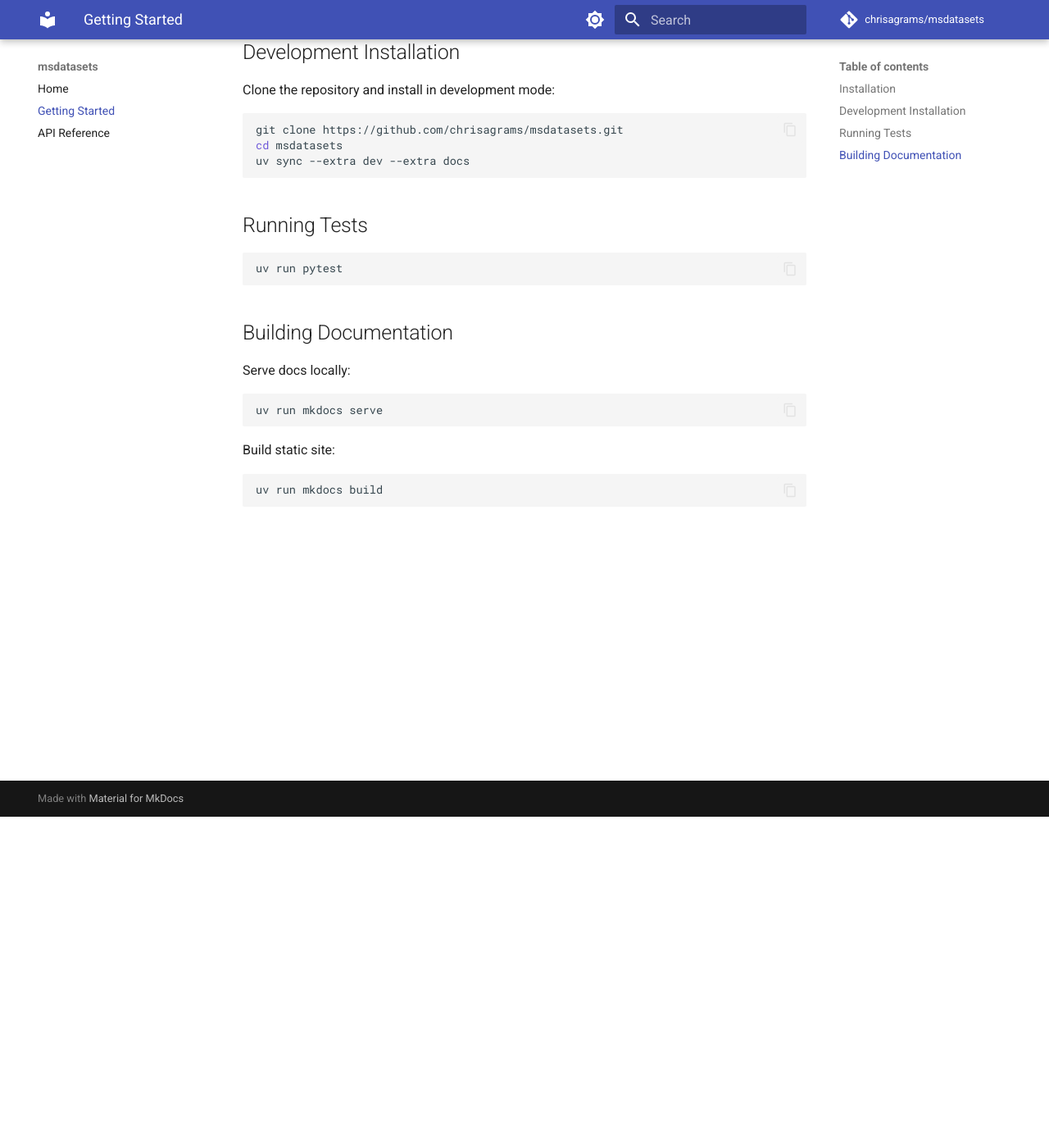
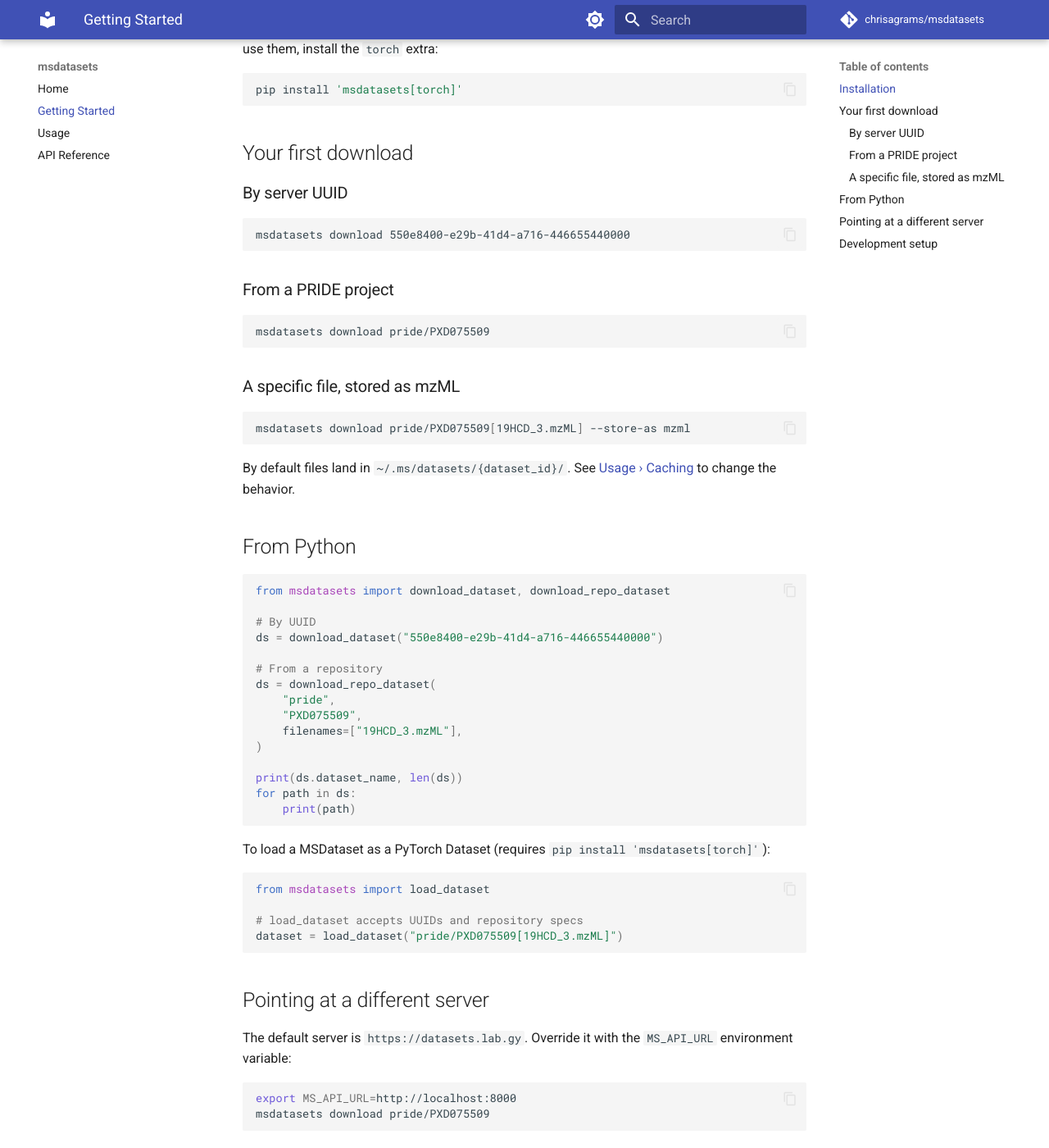
Before and after one commit to chrisagrams/msdatasets, an MkDocs documentation site: the page built from docs/getting-started.md, in a window 1280 px wide and 1400 px high, scrolled down 404 px. Shown: the whole window at 82% size. Built offline with MkDocs 1.6.1 and Material for MkDocs 9.7.7, drawn with Linux system fonts in a browser that asks for light colours; comment, search, counter and statistics services are not loaded; some of the changed text lies outside the part shown.

Commit message:
chore: update documentation

````diff
--- a/docs/getting-started.md
+++ b/docs/getting-started.md
@@ -2,19 +2,101 @@
 
 ## Installation
 
-Install from PyPI:
+Install the base package from PyPI:
 
 ```bash
 pip install msdatasets
 ```
 
-Or with uv:
+Or with [uv](https://docs.astral.sh/uv/):
 
 ```bash
 uv add msdatasets
 ```
 
-## Development Installation
+`load_dataset` and `load_repo_dataset` return a PyTorch-compatible
+`MSCompressDataset`. To use them, install the `torch` extra:
+
+```bash
+pip install 'msdatasets[torch]'
+```
+
+## Your first download
+
+### By server UUID
+
+```bash
+msdatasets download 550e8400-e29b-41d4-a716-446655440000
+```
+
+### From a PRIDE project
+
+```bash
+msdatasets download pride/PXD075509
+```
+
+### A specific file, stored as mzML
+
+```bash
+msdatasets download pride/PXD075509[19HCD_3.mzML] --store-as mzml
+```
+
+By default files land in `~/.ms/datasets/{dataset_id}/`. See
+[Usage › Caching](usage.md#caching) to change the behavior.
+
+## From Python
+
+```python
+from msdatasets import download_dataset, download_repo_dataset
+
+# By UUID
+ds = download_dataset("550e8400-e29b-41d4-a716-446655440000")
+
+# From a repository
+ds = download_repo_dataset(
+    "pride",
+    "PXD075509",
+    filenames=["19HCD_3.mzML"],
+)
+
+print(ds.dataset_name, len(ds))
+for path in ds:
+    print(path)
+```
+
+To load a MSDataset as a PyTorch Dataset (requires `pip install 'msdatasets[torch]'`):
+
+```python
+from msdatasets import load_dataset
+
+# load_dataset accepts UUIDs and repository specs
+dataset = load_dataset("pride/PXD075509[19HCD_3.mzML]")
+```
+
+## Pointing at a different server
+
+The default server is `https://datasets.lab.gy`. Override it with the
+`MS_API_URL` environment variable:
+
+```bash
+export MS_API_URL=http://localhost:8000
+msdatasets download pride/PXD075509
+```
+
+Or in Python, before importing the download functions:
+
+```python
+import os
+os.environ["MS_API_URL"] = "http://localhost:8000"
+
+from msdatasets import download_dataset
+...
+```
+
+See [Usage › Environment variables](usage.md#environment-variables) for the
+full list.
+
+## Development setup
 
 Clone the repository and install in development mode:
 
@@ -22,24 +104,17 @@ Clone the repository and install in development mode:
 git clone https://github.com/chrisagrams/msdatasets.git
 cd msdatasets
 uv sync --extra dev --extra docs
+uv run pre-commit install
 ```
 
-## Running Tests
+Run the test suite (90% coverage gate):
 
 ```bash
 uv run pytest
 ```
 
-## Building Documentation
-
-Serve docs locally:
+Serve the docs locally:
 
 ```bash
 uv run mkdocs serve
 ```
-
-Build static site:
-
-```bash
-uv run mkdocs build
-```
--- /dev/null
+++ b/docs/usage.md
@@ -0,0 +1,148 @@
+# Usage
+
+## CLI
+
+The `msdatasets` command is installed as a console script by the package.
+
+### `msdatasets download`
+
+```
+msdatasets [-v | -vv] download <dataset_id>
+                               [--force]
+                               [--no-progress]
+                               [--workers N]
+                               [--store-as {mszx,msz,mzml}]
+                               [-o DIR]
+```
+
+| Flag               | Description                                                               |
+|--------------------|---------------------------------------------------------------------------|
+| `dataset_id`       | UUID or repository spec (see [Dataset identifiers](#dataset-identifiers)) |
+| `--force`          | Re-download even if files are already cached                              |
+| `--no-progress`    | Suppress the progress bar                                                 |
+| `--workers N`      | Parallel downloads (default: `4`)                                         |
+| `--store-as FMT`   | On-disk format: `mszx` (default), `msz`, or `mzml`                        |
+| `-o, --output DIR` | Write files directly to `DIR`; bypasses the cache, no `{id}` subdir       |
+| `-v`, `-vv`        | Increase verbosity to `INFO` / `DEBUG` (applies to the whole command)     |
+
+Exit codes: `0` on success, `1` on dataset-not-found or download error,
+`2` on argparse errors.
+
+## Dataset identifiers
+
+The `dataset_id` argument accepts three shapes:
+
+| Shape                      | Example                                       |
+|----------------------------|-----------------------------------------------|
+| UUID                       | `550e8400-e29b-41d4-a716-446655440000`        |
+| Repository accession       | `pride/PXD075509` or `massive/MSV000101460`   |
+| Accession with file subset | `pride/PXD075509[19HCD_3.mzML,other.mzML]`    |
+
+When a repository spec is supplied, the server imports the project on
+demand (if not already imported) and streams progress over SSE until all
+files are ready. The call is idempotent — re-running for the same project
+returns the existing dataset.
+
+## Storage formats
+
+`--store-as` controls the on-disk extension and the client-side conversion
+performed by `mstransfer`:
+
+| Format | Extension | Description                                          |
+|--------|-----------|------------------------------------------------------|
+| `mszx` | `.mszx`   | Raw archive shipped by the server (no conversion)    |
+| `msz`  | `.msz`    | Inner MSZ extracted from the MSZX archive            |
+| `mzml` | `.mzML`   | Fully decompressed mzML                              |
+
+The cache is keyed by the target filename. Switching `--store-as` for a
+dataset you've already downloaded triggers a re-download in the new format
+rather than reusing a stale artifact in a different format.
+
+## Caching
+
+Downloads are cached at `<cache_dir>/<dataset_id>/`, where `cache_dir` is
+resolved in this order:
+
+1. `$MS_DATASETS_CACHE`
+2. `$MS_HOME/datasets`
+3. `~/.ms/datasets`
+
+Each dataset directory also contains a `manifest.json` written after the
+manifest is fetched, for offline inspection.
+
+To write somewhere else entirely, pass `-o/--output DIR` on the CLI or
+`output_dir=Path(...)` to the Python functions. The directory is used
+as-is — no `{dataset_id}` subdirectory is added.
+
+## Environment variables
+
+| Variable            | Purpose                                      | Default                   |
+|---------------------|----------------------------------------------|---------------------------|
+| `MS_API_URL`        | Server base URL                              | `https://datasets.lab.gy` |
+| `MS_DATASETS_CACHE` | Explicit cache directory                     | —                         |
+| `MS_HOME`           | Alternative cache root (`$MS_HOME/datasets`) | `~/.ms`                   |
+
+## Python API
+
+### `download_dataset`
+
+Download a dataset **by UUID** and return a `Dataset`:
+
+```python
+from msdatasets import download_dataset
+
+ds = download_dataset(
+    "550e8400-e29b-41d4-a716-446655440000",
+    filenames=["file1.mzML"],     # optional subset
+    store_as="mzml",              # mszx (default) | msz | mzml
+    max_workers=8,
+    force_download=False,
+)
+
+print(ds.dataset_name, ds.cache_dir)
+for path in ds:
+    ...
+```
+
+`Dataset` supports `len()`, indexing, and iteration over the downloaded
+`Path` objects.
+
+### `download_repo_dataset`
+
+Import a PRIDE or MassIVE project and download the resulting dataset. Use
+this for repository accessions — `download_dataset` takes UUIDs only:
+
+```python
+from msdatasets import download_repo_dataset, RepoSource
+
+ds = download_repo_dataset(
+    RepoSource.PRIDE,          # or "pride" / "massive"
+    "PXD075509",
+    filenames=["19HCD_3.mzML"],
+    store_as="mszx",
+)
+```
+
+### `load_dataset` / `load_repo_dataset`
+
+Convenience wrappers that return an
+`mscompress.datasets.torch.MSCompressDataset`. They require
+`pip install 'msdatasets[torch]'`:
+
+```python
+from msdatasets import load_dataset
+
+# UUIDs and repository specs both work; filenames come from the [...] syntax
+dataset = load_dataset("pride/PXD075509[19HCD_3.mzML]")
+```
+
+`load_dataset` and `load_repo_dataset` do not expose `store_as` or
+`output_dir`; they download to the default cache as `.mszx` and hand the
+cache directory to `MSCompressDataset`.
+
+### Exceptions
+
+- `DatasetNotFoundError` — server returned 404 for the dataset or project.
+- `DownloadError` — network or server failure during download.
+- `ExtractionError` — server-side extraction task failed
+  (subclass of `DownloadError`).
--- a/mkdocs.yml
+++ b/mkdocs.yml
@@ -3,6 +3,9 @@ site_description: A unified dataset framework for mass spectrometry
 site_url: https://chrisagrams.github.io/msdatasets
 repo_url: https://github.com/chrisagrams/msdatasets
 repo_name: chrisagrams/msdatasets
+
+watch:
+  - src
 
 theme:
   name: material
@@ -34,10 +37,21 @@ plugins:
           options:
             show_source: true
             show_root_heading: true
+            docstring_style: numpy
+            docstring_section_style: table
+            separate_signature: true
+            show_signature_annotations: true
+            signature_crossrefs: true
+            merge_init_into_class: true
+            show_symbol_type_heading: true
+            show_symbol_type_toc: true
+            members_order: source
+            filters: ["!^_"]
 
 nav:
   - Home: index.md
   - Getting Started: getting-started.md
+  - Usage: usage.md
   - API Reference: api.md
 
 markdown_extensions:
````
Also changed, not shown: README.md (+84 -15 lines), docs/api.md (+18 -0 lines), docs/index.md (+46 -7 lines), 3 other files.
